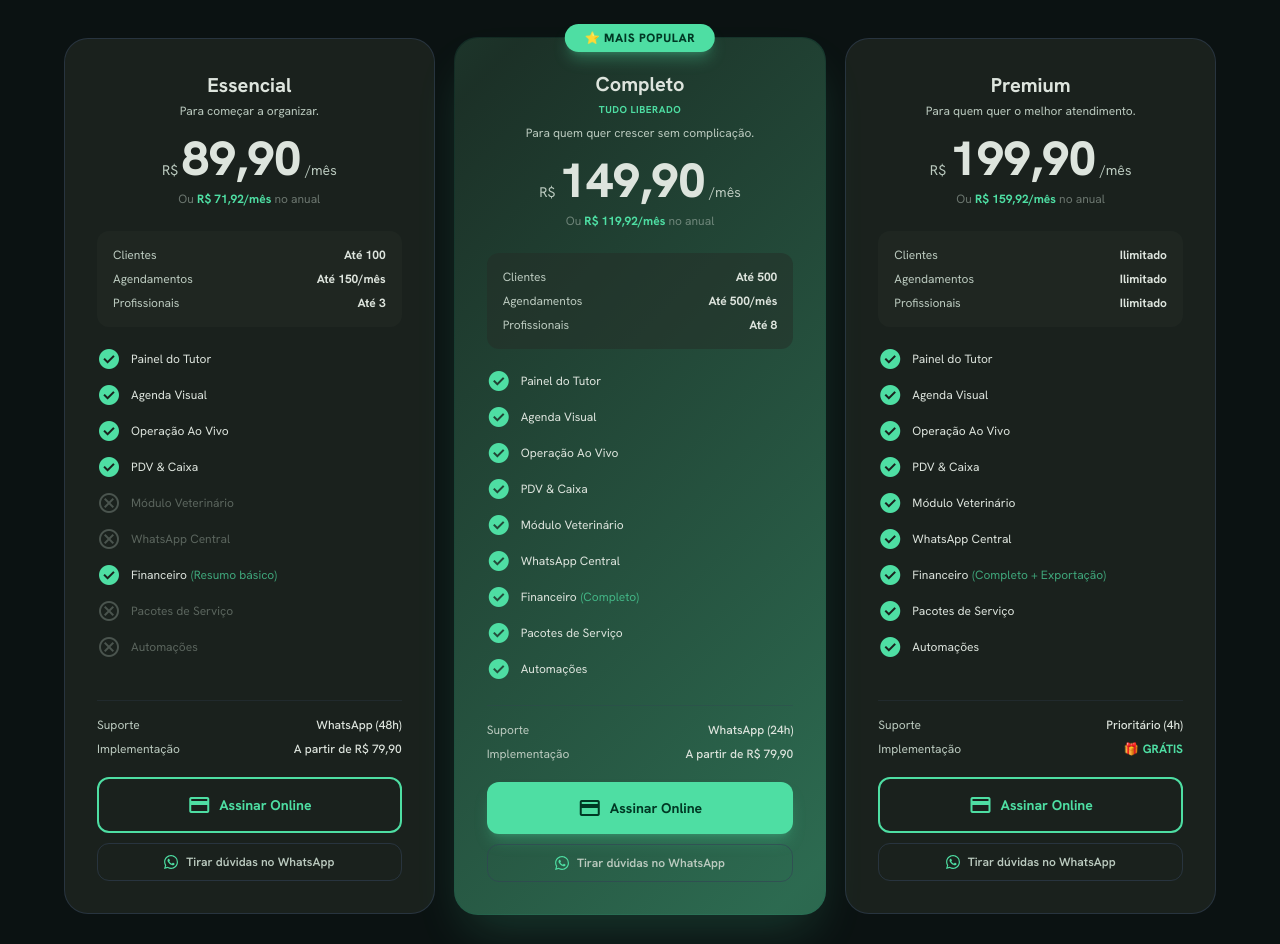
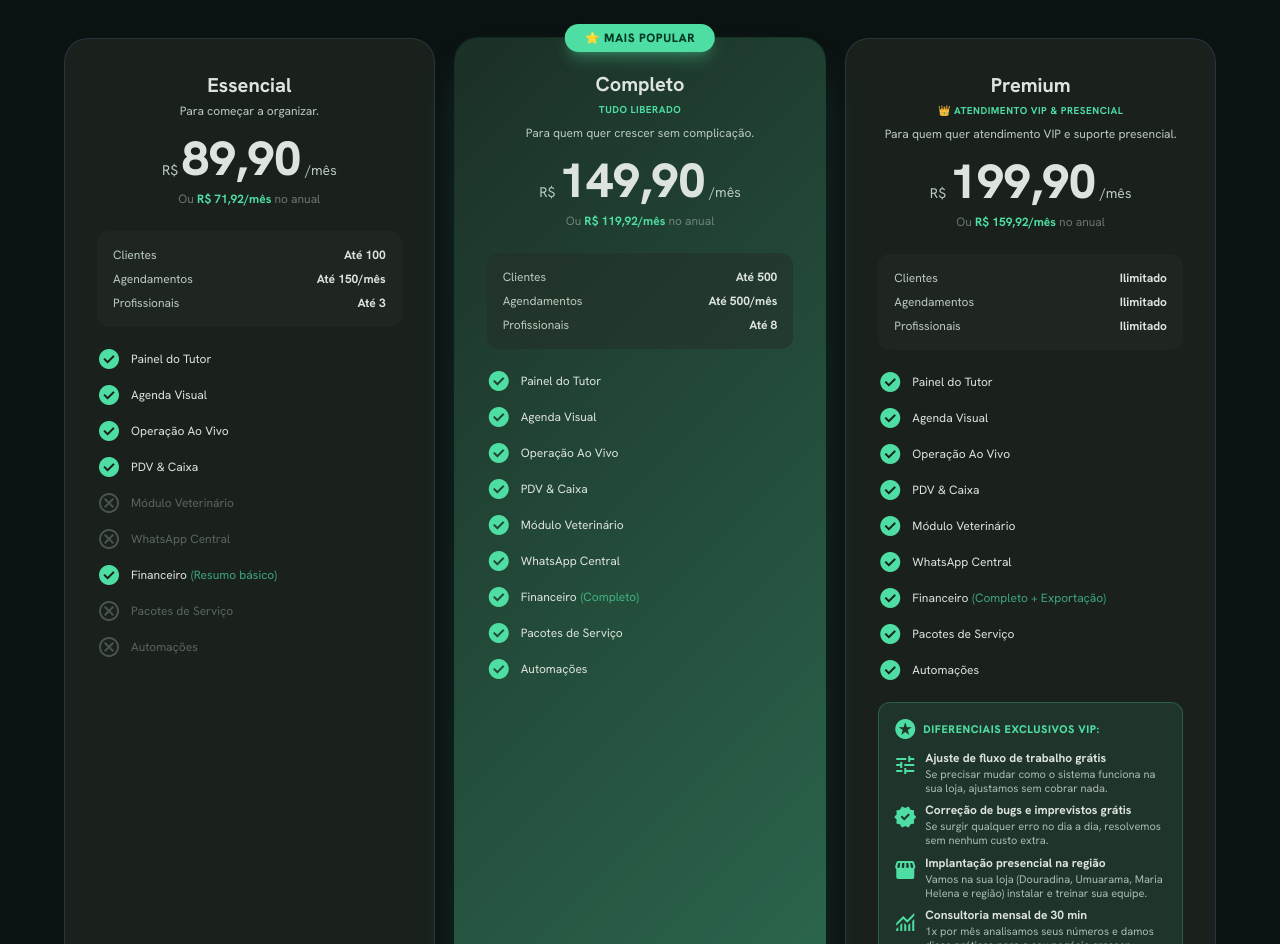
Before and after one commit to XxSusuxX/page-venda-petshop, a Next.js app: page / in a window 1280 px wide. Shown: the part 6048-6992 px from the top of the page. Built offline with nearby package versions, Linux system fonts and the light colour scheme.

Commit message:
feat(pricing): add VIP perks to Premium tier (presential setup, workflow adjustment, bugfixes, monthly consulting)

```diff
--- a/app/api/checkout/route.ts
+++ b/app/api/checkout/route.ts
@@ -24,8 +24,8 @@ const PLANS_CONFIG: Record<
     annualPriceCents: 143904, // R$ 1.439,04/ano (R$ 119,92/mês com 20% OFF)
   },
   premium: {
-    name: "PetNexus - Plano Premium",
-    description: "Para quem quer o melhor atendimento: Operações ilimitadas, Suporte Prioritário e Implementação Grátis.",
+    name: "PetNexus - Plano Premium (VIP Presencial)",
+    description: "Atendimento VIP: Implantação presencial na região, ajuste de rotina grátis, consultoria mensal e suporte prioritário.",
     monthlyPriceCents: 19990, // R$ 199,90
     annualPriceCents: 191904, // R$ 1.919,04/ano (R$ 159,92/mês com 20% OFF)
   },
--- a/components/PricingSection.tsx
+++ b/components/PricingSection.tsx
@@ -68,9 +68,9 @@ const plans = [
     monthlyPrice: "199,90",
     annualPrice: "159,92",
     annualTotal: "1.919,04",
-    description: "Para quem quer o melhor atendimento.",
+    description: "Para quem quer atendimento VIP e suporte presencial.",
     popular: false,
-    cta: encodeURIComponent("Olá! Tenho interesse no plano Premium com suporte prioritário e tudo liberado no PetNexus. Podem me ajudar?"),
+    cta: encodeURIComponent("Olá! Tenho interesse no plano Premium com implantação presencial na loja, consultoria mensal e suporte VIP do PetNexus. Podem me ajudar?"),
     limits: {
       clientes: "Ilimitado",
       agendamentos: "Ilimitado",
@@ -87,7 +87,29 @@ const plans = [
       { name: "Pacotes de Serviço", included: true },
       { name: "Automações", included: true },
     ],
-    support: "Prioritário (4h)",
+    exclusivePerks: [
+      {
+        icon: "tune",
+        title: "Ajuste de fluxo de trabalho grátis",
+        desc: "Se precisar mudar como o sistema funciona na sua loja, ajustamos sem cobrar nada.",
+      },
+      {
+        icon: "verified",
+        title: "Correção de bugs e imprevistos grátis",
+        desc: "Se surgir qualquer erro no dia a dia, resolvemos sem nenhum custo extra.",
+      },
+      {
+        icon: "storefront",
+        title: "Implantação presencial na região",
+        desc: "Vamos na sua loja (Douradina, Umuarama, Maria Helena e região) instalar e treinar sua equipe.",
+      },
+      {
+        icon: "monitoring",
+        title: "Consultoria mensal de 30 min",
+        desc: "1x por mês analisamos seus números e damos dicas práticas para o seu negócio crescer.",
+      },
+    ],
+    support: "WhatsApp Prioritário (4h)",
     setup: "GRÁTIS",
   },
 ];
@@ -206,6 +228,9 @@ export default function PricingSection() {
                 {plan.popular && (
                   <p className="text-[10px] font-bold text-primary uppercase tracking-wider mb-2">TUDO LIBERADO</p>
                 )}
+                {plan.key === "premium" && (
+                  <p className="text-[10px] font-bold text-primary uppercase tracking-wider mb-2">👑 ATENDIMENTO VIP & PRESENCIAL</p>
+                )}
                 <p className="text-xs text-on-surface-variant mb-4">{plan.description}</p>
 
                 {/* Price */}
@@ -251,7 +276,7 @@ export default function PricingSection() {
               </div>
 
               {/* Features */}
-              <div className="space-y-3 mb-6 flex-1">
+              <div className="space-y-3 mb-5 flex-1">
                 {plan.features.map((feature, fi) => (
                   <div key={fi} className="flex items-center gap-2.5">
                     {feature.included ? (
@@ -266,6 +291,29 @@ export default function PricingSection() {
                   </div>
                 ))}
               </div>
+
+              {/* Exclusive VIP Perks for Premium */}
+              {plan.exclusivePerks && (
+                <div className="bg-primary/10 border border-primary/25 rounded-xl p-3.5 mb-5 space-y-2.5">
+                  <div className="flex items-center gap-1.5 text-primary font-extrabold text-[11px] uppercase tracking-wider">
+                    <span className="material-symbols-outlined text-sm" style={{ fontVariationSettings: "'FILL' 1" }}>stars</span>
+                    Diferenciais Exclusivos VIP:
+                  </div>
+                  <div className="space-y-2">
+                    {plan.exclusivePerks.map((perk, pi) => (
+                      <div key={pi} className="flex items-start gap-2">
+                        <span className="material-symbols-outlined text-primary text-base flex-shrink-0 mt-0.5" style={{ fontVariationSettings: "'FILL' 1" }}>
+                          {perk.icon}
+                        </span>
+                        <div>
+                          <p className="text-xs font-bold text-on-surface leading-tight">{perk.title}</p>
+                          <p className="text-[11px] text-on-surface-variant/90 leading-tight mt-0.5">{perk.desc}</p>
+                        </div>
+                      </div>
+                    ))}
+                  </div>
+                </div>
+              )}
 
               {/* Support & Setup */}
               <div className="border-t border-hairline-border/30 pt-4 mb-5 space-y-2">
```
